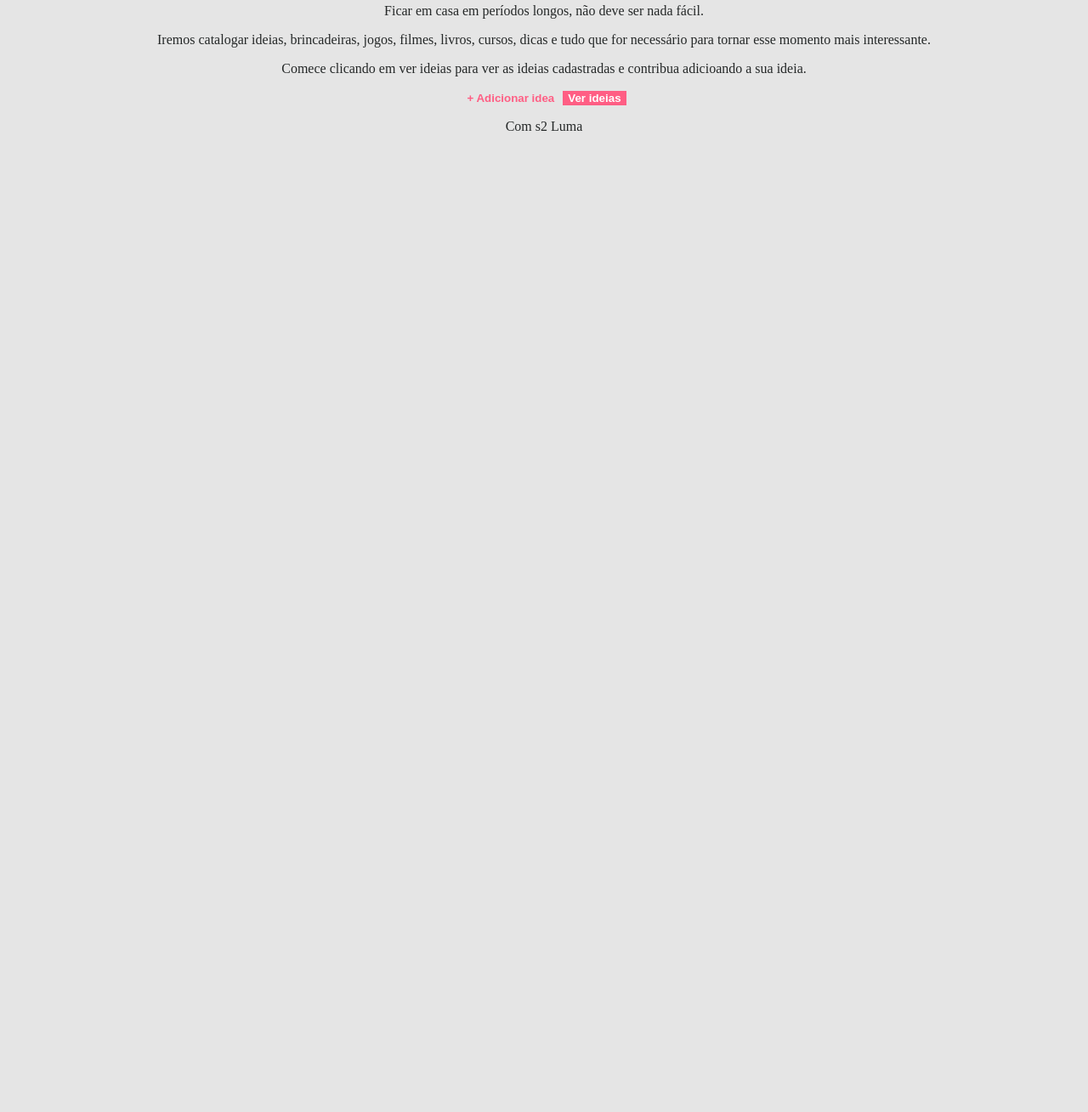
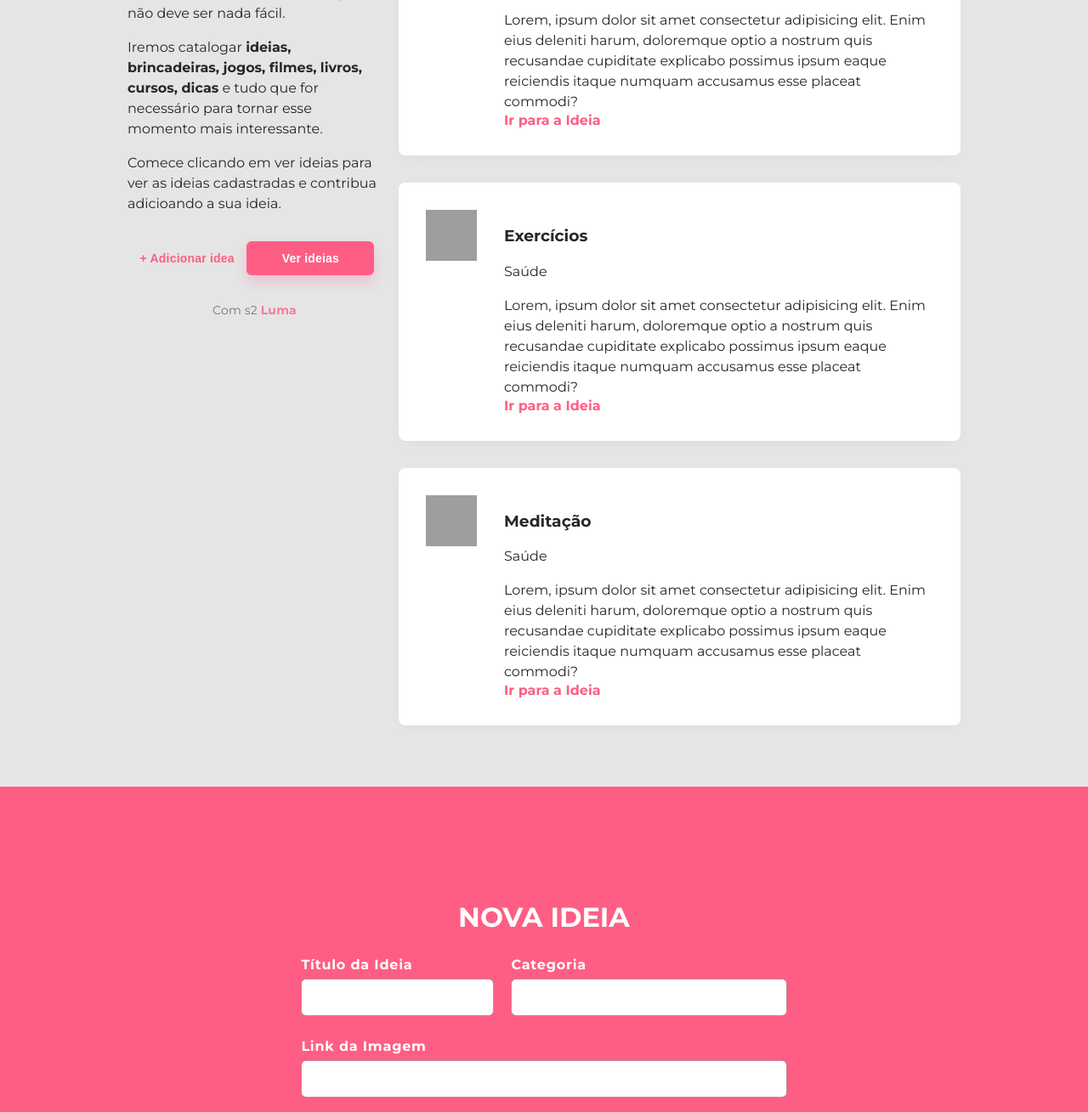
Before and after one commit to lumamontes/Casa-Criativa, a plain HTML site: page index2.html in a window 1280 px wide. Shown: the part 160-1469 px from the top of the page at 85% size. Before the commit the page ends 800 px from the top, so only its background shows below. Drawn offline with Linux system fonts and the light colour scheme; grey boxes are pictures that could not be loaded.

Commit message:
ajustei o visual da homepage e criei a página do formulário

```diff
--- a/index2.html
+++ b/index2.html
@@ -4,72 +4,146 @@
 <head>
 <meta charset="UTF-8">
 <title>Casa de Ideias</title>
-
-    <style>
-        body {
-            background: #e5e5e5;
-            color: #252828;
-
-            text-align: center;
-        }
-
-        button {
-
-
-            color: #ff5E84;
-
-            border: none;
-
-            font-weight: bold;
-            background: none;
-
-        }
-
-        .fat {
-            color: white;
-            background: #ff5E84
-        }
-
-        #footer a {
-            color: #252828;
-            text-decoration: none;
-        }
-    </style>
+<link href="https://fonts.googleapis.com/css?family=Montserrat:300,400,700,900&display=swap" rel="stylesheet">
+<link rel="stylesheet" href="style.css">
 </head>
 
 <body>
-    <h1>Casa Criativa</h1>
+<div id="container">
+<section id="intro">
+
+    <header>
+
         <img src="logo2.png" alt="Logo casa criativa">
 
+    </header>
+
+    <main>
         <p>
             Ficar em casa em períodos longos, não deve ser nada fácil.
         </p>
         <p>
-        Iremos catalogar ideias, brincadeiras, jogos, filmes, livros, cursos, dicas e tudo que for necessário para
+            Iremos catalogar <b>ideias, brincadeiras, jogos, filmes, livros, cursos, dicas</b> e tudo que for
+            necessário para
             tornar esse momento mais interessante.
         </p>
         <p>
             Comece clicando em ver ideias para ver as ideias cadastradas e contribua adicioando a sua ideia.
         </p>
 
-    <button> + Adicionar idea </button>
+    </main>
+
+    <section id="buttons">
+        <button onclick="onOff()"> + Adicionar idea </button>
         <button class="fat"> Ver ideias </button>
-
-    <p id="footer"> Com s2 <a href="https://github.com/lumamontes">Luma</p>
-
-    <script>
-        document
-            .querySelector("button.fat")
-            .addEventListener("click", function(){
-                document
-                .querySelector("#footer")
-                .classList
-                .toggle("hide")
-            })
-
-    </script>
+    </section>
 
 
+    <footer>
+        Com s2 <a href="https://github.com/lumamontes"> Luma </a>
+    </footer>
+
+</section>
+
+<section id="last-ideas">
+
+<div class="idea">
+    <img src="https://image.flaticon.com/icons/svg/2729/2729007.svg"
+    alt="Imagem de Curso de Programação">
+
+    <div class="content">
+        <h3>Cursos de Programação</h3>
+        <p>Estudo</p>
+        <div class="description">
+            Lorem, ipsum dolor sit amet consectetur adipisicing elit. Enim eius deleniti harum, doloremque optio a nostrum quis recusandae cupiditate explicabo possimus ipsum eaque reiciendis itaque numquam accusamus esse placeat commodi?
+        </div>
+        <a href="#">Ir para a Ideia</a>
+
+    </div>
+
+</div>
+<div class="idea">
+    <img src="https://image.flaticon.com/icons/svg/2729/2729005.svg"
+    alt="Imagem de Exercícios em casa">
+
+    <div class="content">
+        <h3>Exercícios</h3>
+        <p>Saúde</p>
+        <div class="description">
+
+            Lorem, ipsum dolor sit amet consectetur adipisicing elit. Enim eius deleniti harum, doloremque optio a nostrum quis recusandae cupiditate explicabo possimus ipsum eaque reiciendis itaque numquam accusamus esse placeat commodi?
+        </div>
+        <a href="#">Ir para a Ideia</a>
+
+    </div>
+
+</div>
+
+<div class="idea">
+ <img src="https://image.flaticon.com/icons/svg/2729/2729027.svg"
+    alt="Imagem de Meditação">
+ <div class="content">
+        <h3>Meditação</h3>
+        <p>Saúde</p>
+        <div class="description">
+            Lorem, ipsum dolor sit amet consectetur adipisicing elit. Enim eius deleniti harum, doloremque optio a nostrum quis recusandae cupiditate explicabo possimus ipsum eaque reiciendis itaque numquam accusamus esse placeat commodi?
+        </div>
+        <a href="#">Ir para a Ideia</a>
+
+    </div>
+
+</div>
+</section>
+</div>
+
+<!--MODAL-->
+
+<div id="modal">
+    <div class="content" class="hide ">
+        <h1>Nova Ideia</h1>
+
+        <form action="">
+
+            <div class="input-wrapper">
+                <label for="title">Título da Ideia</label>
+                <input type="text" name="title">
+            </div>
+
+
+            <div class="input-wrapper">
+                <label for="categorie">Categoria</label>
+                <input type="text" name="categorie">
+            </div>
+
+
+            <div class="input-wrapper">
+                <label for="image">Link da Imagem</label>
+                <input type="url" name="image">
+            </div>
+
+
+            <div class="input-wrapper">
+                <label for="description">Digite uma descrição para essa</label>
+                <textarea name="description" cols="30" rows="10">
+
+                </textarea>
+            </div>
+
+            <div class="input-wrapper">
+                <label for="link">Link da ideia</label>
+                <input type="url" name="link">
+            </div>
+
+
+            <a href="#"onclick="onOff">Voltar</a>
+            <button>Salvar</button>
+
+        </form>
+    </div>
+</div>
+
+
+<script src="script.js"></script>
 </body>
 
 
--- /dev/null
+++ b/script.js
@@ -0,0 +1,6 @@
+function onOFF(){
+    document
+.querySelector("#modal")
+    .classList
+    .toggle("hide")
+}
--- /dev/null
+++ b/style.css
@@ -0,0 +1,286 @@
+    /*
+    BoX
+    conteúdo da caixa
+
+    margin
+    border
+    padding
+    conteúdo
+
+    espaçamentos
+    preenchimentos
+    bordas
+
+    posicionamentos
+
+    */
+
+    body {
+    background: #e5e5e5;
+    color: #252828;
+
+    font-family: 'Montserrat', sans-serif;
+
+
+    margin: 0;
+}
+.hide{
+    display: none;
+}
+
+
+a {
+    color: #ff5E84;
+    font-weight: bold;
+    text-decoration: none;
+}
+a:hover {
+    text-decoration: underline;
+}
+p, .description {
+    font-size: 16px;
+    line-height: 24px;
+    letter-spacing: 0.1;
+
+}
+
+     #container {
+         width: 90%;
+         max-width: 980px;
+         margin-left: auto;
+         margin-right: auto;
+         margin: 40px auto;
+
+         display: flex;
+
+     }
+
+     #intro {
+         width: 300px;
+         margin-right: 20px;
+
+     }
+
+main {
+    margin: 32px 0;
+
+}
+
+
+ #buttons {
+     display: flex ;
+     justify-content: space-evenly;
+     margin-bottom: 32px;
+
+ }
+button {
+    background: none;
+    color: #ff5E84;
+
+    border: none;
+
+    font-size: 14px;
+    font-weight: bold;
+    line-height: 18px;
+    letter-spacing: 0.2px;
+
+    font-weight: bold;
+
+    cursor: pointer;
+    outline: none;
+
+
+}
+
+button:hover {
+    text-decoration: underline;
+}
+
+
+button.fat {
+    color: white;
+    background: #ff5E84;
+
+    width: 150px;
+    height: 40px;
+
+    border-radius: 6px;
+
+    box-shadow: 0px 8px 16px rgba(255, 0, 92, 0.16);
+
+
+}
+
+button.fat:hover{
+    text-decoration: none;
+}
+
+ footer{
+    text-align: center;
+    font-size: 14px;
+    font-weight: 400;
+    line-height: 18px;
+    letter-spacing: 0.2px;
+    color: #777;
+
+}
+
+footer a {
+    opacity: 0.8;
+}
+
+.idea {
+    display: flex;
+    box-shadow: 0 4px 16px -8px rgba(1, 1, 1, 0.1);
+    background-color: #ffffff;
+    border-radius: 8px;
+    padding: 32px;
+    margin-bottom: 32px;
+}
+
+.idea img {
+    width: 60px;
+    height: 60px;
+
+
+    margin-right: 32px;
+}
+
+.ideia h3 {
+    margin: 0;
+}
+
+.ideia p {
+    margin: 8px 0;
+    color: #777
+}
+
+ideia description {
+    margin: 16px 0;
+}
+
+
+
+
+/*modal*/
+
+#modal {
+    background: #ff5E84;
+
+    position: absolute;
+    width: 100vw;
+    height: 100vh;
+    display: flex;
+    align-items: center;
+    justify-content: center;
+}
+
+
+#modal .content {
+    margin-top: 128px;
+
+    color: white
+}
+
+#modal .content h1 {
+    text-align: center;
+
+    text-transform: uppercase;;
+}
+
+
+#modal form {
+max-width: 800px;
+width: 80%;
+
+margin: 0 auto;
+
+display: grid;
+
+gap: 20px;
+
+
+}
+
+.content form div:nth-child(3),
+.content form div:nth-child(4),
+.content form div:nth-child(5) {
+    grid-column: span 2;
+}
+
+
+form input, form textarea {
+    width: 100%;
+
+    padding: 12px;
+    box-sizing: border-box;
+    border-radius: 6px;
+
+    border: 1px solid rgba(141, 25, 52, 0.5);
+
+    outline: none;
+
+    font-size: 16px;
+}
+
+
+form label {
+    font-weight: 600;
+    line-height: 32px;
+    letter-spacing: 0.8px;
+
+
+}
+
+form a {
+    background-color: #ffffff22;
+    color: white;
+
+    display:flex;
+    align-items: center;
+    justify-content: center;
+
+    font-size: 14px;
+    font-weight: bold;
+
+    border-radius: 6px;
+
+    align-self: end;
+
+    transition: 400ms;
+}
+
+form a:hover {
+    background: #fff;
+    color: #ff5e84;
+
+    text-decoration: none;
+}
+
+
+form button {
+    background: white;
+
+    width: 150px;
+    height: 40px;
+
+    border-radius: 6px;
+
+    cursor: pointer;
+    margin-top: 32px;
+    grid-column: 2;
+    justify-self: end;
+    transition: 400ms;
+
+}
+
+form buttor:hover {
+    background-color: #0984e3;
+    color: white;
+    text-decoration: none;
+}
+
+#modal.hide {
+    display: none;
+
+}
```
Lines whose indentation alone changed are shown as unchanged.
